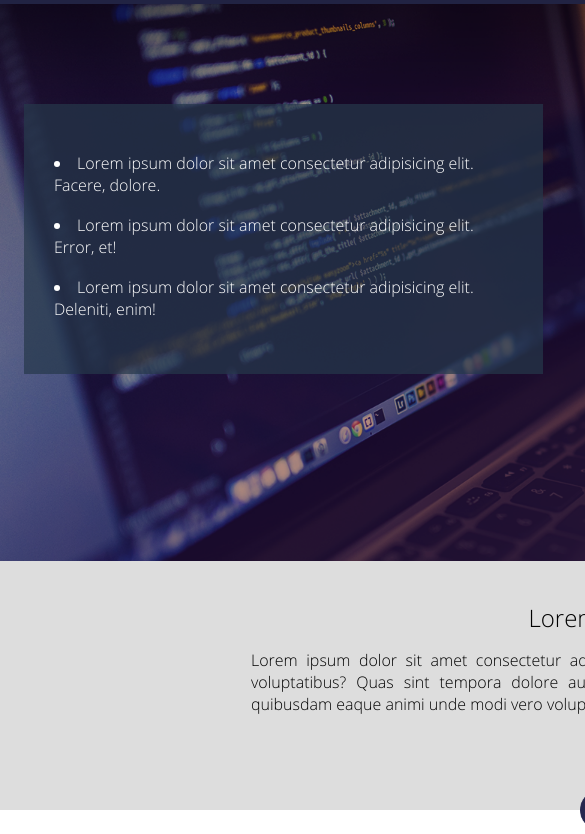
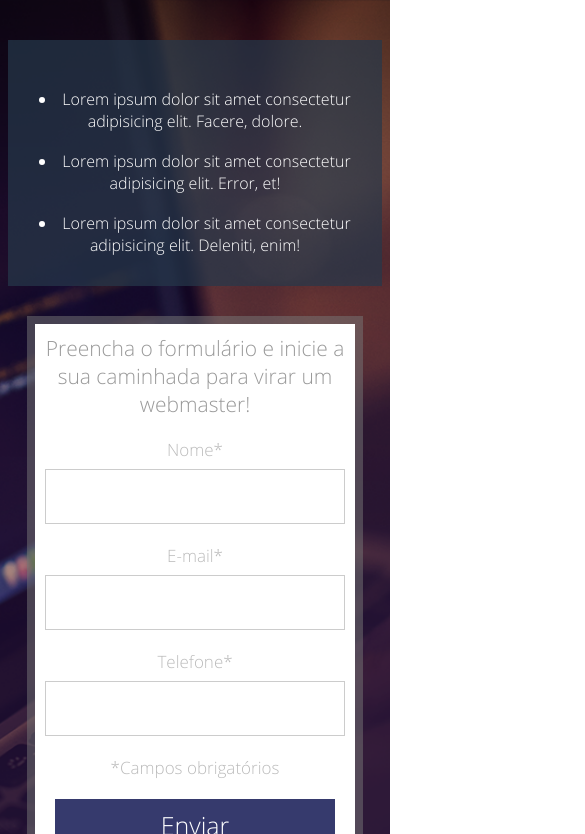
Before and after one commit to santripas/projeto1-dankicode, a plain HTML site: page index.html in a window 390 px wide. Shown: the part 56-890 px from the top of the page, 585 px wide, since content can reach past the window. Drawn offline with Linux system fonts and the light colour scheme.

Commit message:
trabalho de design responsivo

```diff
--- a/index.html
+++ b/index.html
@@ -16,7 +16,7 @@
 
     <div class="container-banner">
         <div class="center">
-
+            <div>
             <div class="container-list">
                 <ul>
                     <li>Lorem ipsum dolor sit amet consectetur adipisicing elit. Facere, dolore.
@@ -26,7 +26,8 @@
                     <li>Lorem ipsum dolor sit amet consectetur adipisicing elit. Deleniti, enim!</li>
                 </ul>
             </div>
-
+            </div>
+            <div>
             <div class="form">
                 <h2>Preencha o formulário e inicie a sua caminhada para virar um webmaster!</h2>
                 <form>
@@ -52,6 +53,8 @@
 
                 </form>
             </div>
+            </div>
+            <div class="clear"></div>
         </div>
     </div>
 
--- a/style.css
+++ b/style.css
@@ -21,25 +21,25 @@
 }
 
 .center {
-    width: 1200px;
+    max-width: 1280px;
+    width: 100%;
     margin: 0 auto;
-    padding: 0 2%;
 }
 
 .header {
-    min-width: 1200px;
     width: 100%;
+    padding: 0 2%;
     height: 60px;
     background-color: #212343;
 }
 
 .header img {
-    margin: 19px;
+    margin: 15px;
 }
 
 .container-banner {
     width: 100%;
-    min-width: 1200px;
+    padding: 0 2%;
     height: 557px;
     background-image: url('./imagens/header_bg.png');
     background-size: cover;
@@ -62,7 +62,7 @@
     border-style: solid;
     background-color:white;
     background-clip: padding-box;
-    /*background-origin: ; tem o mesmo conceito,porém serve para imagem*/
+    /*background-origin tem o mesmo conceito,porém serve para imagem*/
 
 }
 
@@ -141,8 +141,7 @@
 }
 
 .container-2 {
-    min-width: 1200px;
-    padding: 40px 0;
+    padding: 40px 2%;
     background-color: #ddd;
     text-align: center;
 }
@@ -152,7 +151,8 @@
 }
 
 .container-2 p {
-    width: 698px;
+    width: 100%;
+    max-width: 768px;
     margin: 15px 0;
     display: inline-block;
     text-align: justify;
@@ -170,8 +170,7 @@
 }
 
 .section-1 {
-    min-width: 1200px;
-    padding: 90px 0;
+    padding: 90px 2%;
 }
 
 .section-1 h2 {
@@ -182,9 +181,6 @@
 
 .container-section {
     margin-top: 40px;
-}
-
-.container-section {
     text-align: center;
 }
 
@@ -197,7 +193,7 @@
 .container-single p {
     display: inline-block;
     text-align: justify;
-    padding: 10px 25px;
+    padding: 10px;
 }
 
 .container-single img {
@@ -215,3 +211,83 @@
 .footer p {
     margin-top: 8px;
 }
+
+@media screen and (max-width:1024px) {
+    .header {
+        height: auto;
+        width: 100%;
+        padding: 15px 0;
+       text-align: center;
+    }
+
+    .header img {
+        margin: 0;
+    }
+
+    .container-list {
+        padding: 30px 0;
+        float: none;
+        width: 40%;
+        float: left;
+        display: inline-block;
+        max-width: 500px;
+        height:auto;
+    }
+
+    .container-banner {
+        width: 100%;
+        padding: 40px 2%;
+        height: auto;
+        text-align: center;
+    }
+
+    .form {
+        max-width: 400px;
+        padding: 10px;
+        width: 60%;
+        height:  100%;
+        display: inline-block;
+        float: right;
+        top: 0;
+    }
+
+    .input-container input[type=text]{
+        width: 100%;
+        height: 55px;
+    }
+
+    .form input[type=submit] {
+        max-width: 280px;
+        height: 56px;
+        width: 100%;
+    }
+}
+
+@media screen and (max-width:768px) {
+    .container-2 {
+        padding-right: 4%;
+        padding-left: 4%;
+    }
+
+    .container-list {
+        margin-top: 0;
+        float: none;
+        display: inline-block;
+        width: 100%;
+    }
+
+    .form {
+        float: none;
+        display: inline-block;
+        width: 90%;
+        margin-top: 30px;
+    }
+
+    .container-single {
+        float: none;
+        display: inline-block;
+        width: 100%;
+        max-width: 600px;
+        padding: 30px 0;
+    }
+}
```
